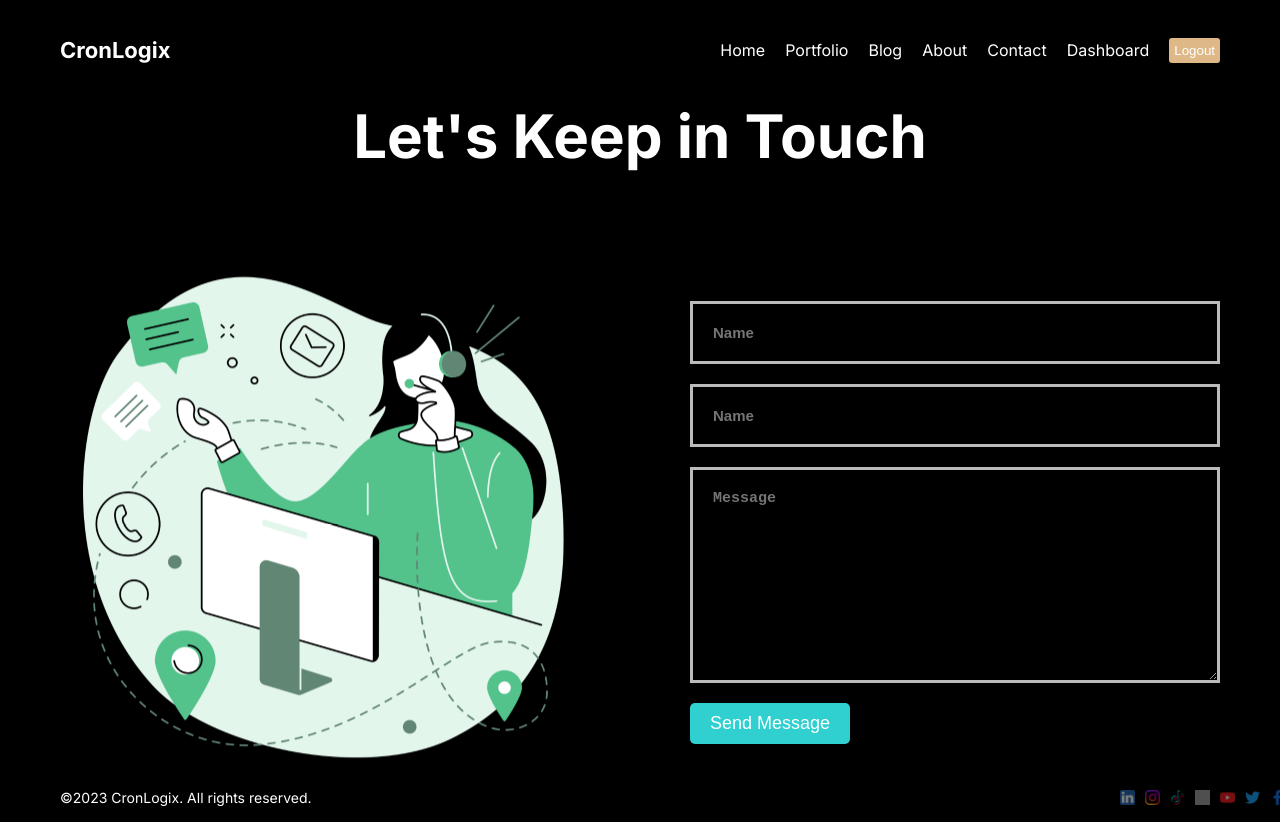
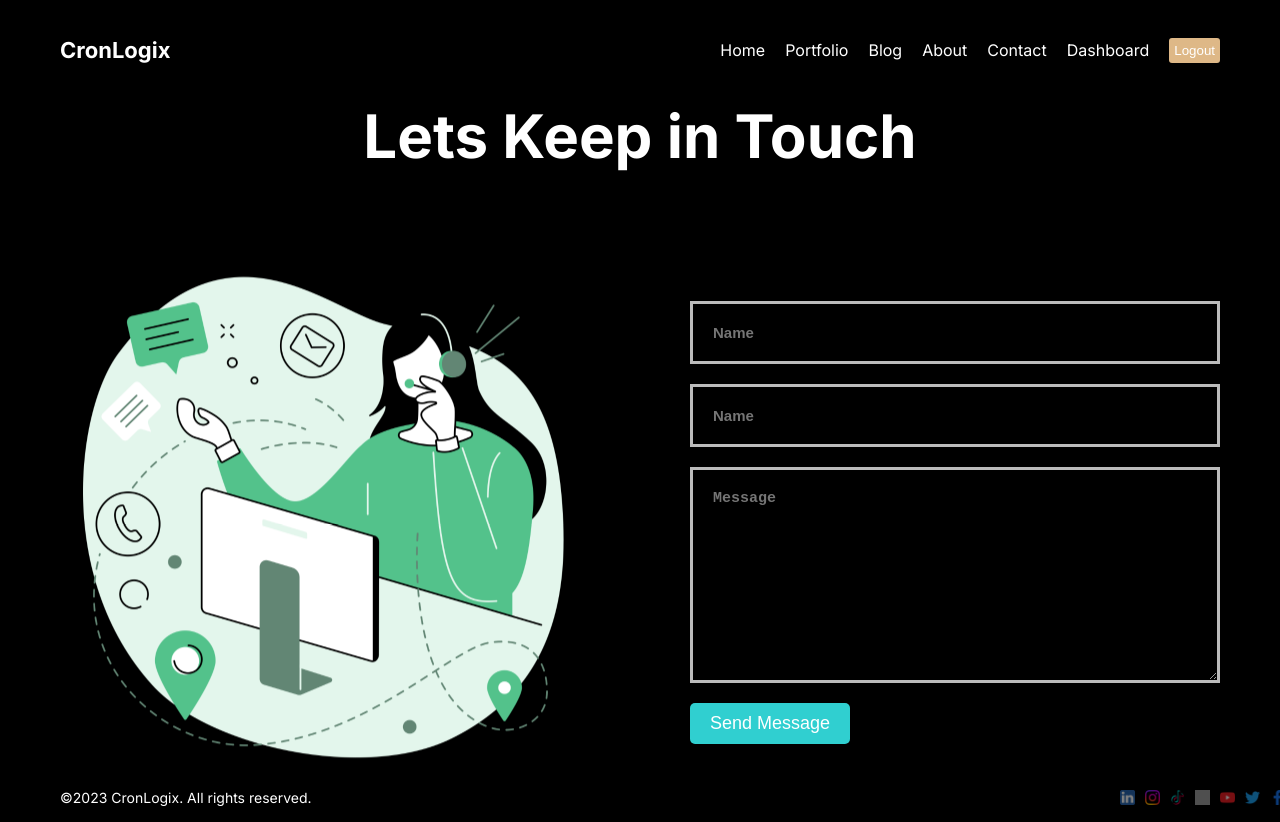
Before and after one commit to collinskrotich/kronobytelabs, a Next.js app: page /contact in a window 1280 px wide. Built offline with nearby package versions, Linux system fonts and the light colour scheme; grey boxes are pictures that could not be loaded.

Commit message:
Changed let's to lets

```diff
--- a/src/app/contact/page.jsx
+++ b/src/app/contact/page.jsx
@@ -6,7 +6,7 @@
 const Contact = () => {
   return (
     <div className={styles.container}>
-      <h1 className={styles.title}>Let's Keep in Touch</h1>
+      <h1 className={styles.title}>Lets Keep in Touch</h1>
       <div className={styles.content}>
         <div className={styles.imgContainer}>
           <Image src="/contact.png"
```
